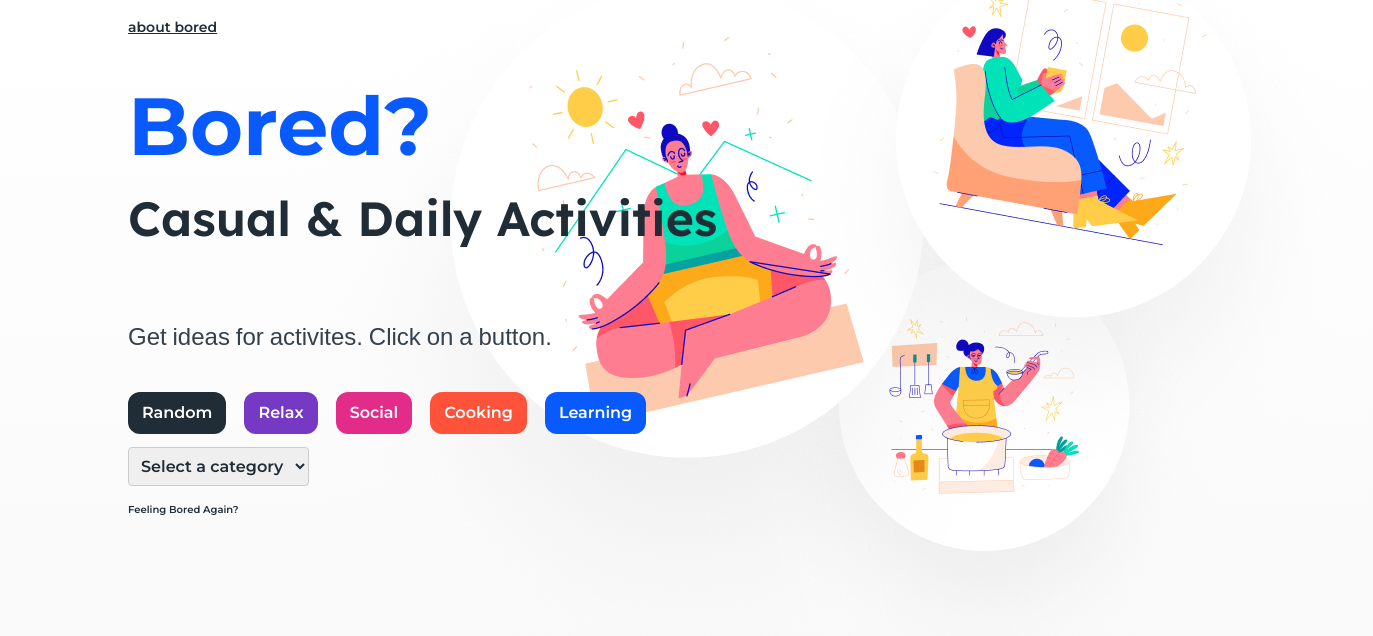
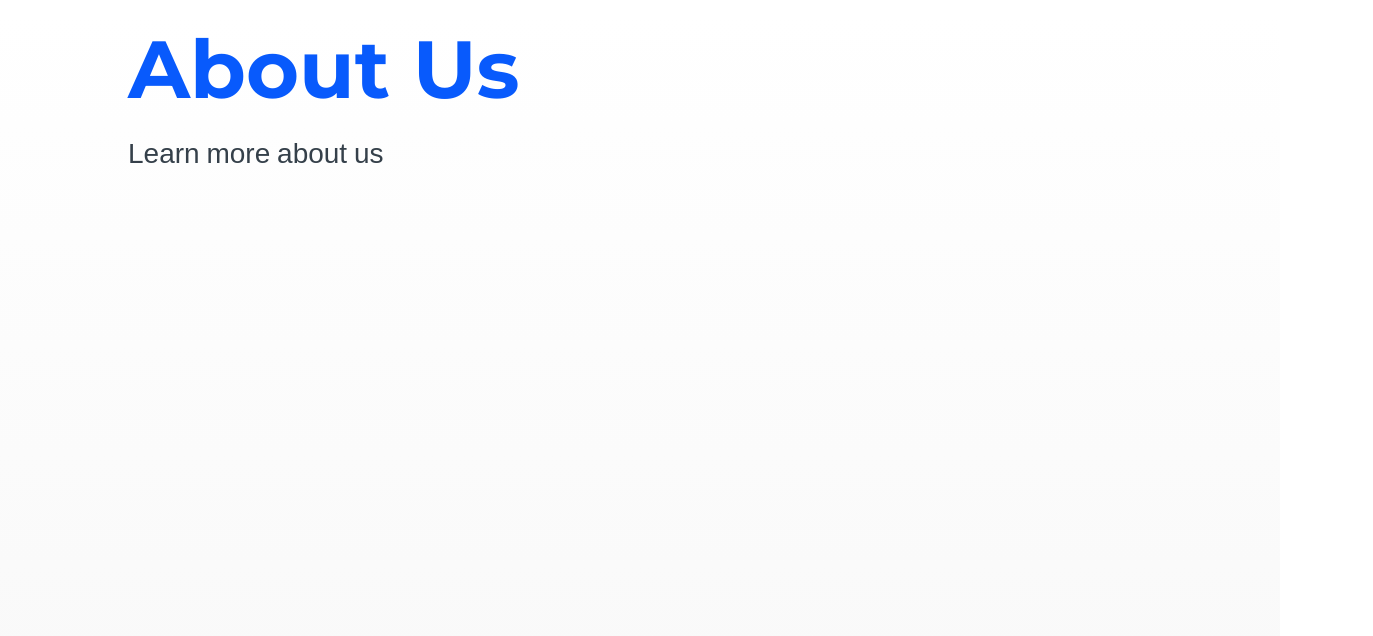
Before and after one commit to masiehdon/Bored, a React (Vite) app: page /about in a window 1280 px wide. Shown: the top 636 px of the page, 1373 px wide, since content can reach past the window. Built offline with nearby package versions, Linux system fonts and the light colour scheme.

Commit message:
Change routes: Move Homepage content + add Aboutpage

```diff
--- a/src/App.jsx
+++ b/src/App.jsx
@@ -1,71 +1,16 @@
-import { useState } from 'react';
-import Button from './components/Button';
-import './App.css'
-import DropDown from './components/DropDown';
+import { Routes, Route } from 'react-router-dom';
+import Home from './components/Home';
+import About from './components/About';
 
 function App() {
-  const [activities, setActivities] = useState([])
-  const [category, setCategory] = useState([])
-  const [isClicked, setIsClicked] = useState(false);
-
-
-  async function fetchActivities(selectedCategory) {
-    try {
-      const url = selectedCategory
-        ? `https://www.boredapi.com/api/activity?type=${selectedCategory}`
-        : `https://www.boredapi.com/api/activity/`
-
-      const response = await fetch(url);
-      const data = await response.json();
-      // const activity = data.activity
-      setActivities(data.activity)
-      console.log(data);
-    } catch (error) {
-      console.error("Error fetching activities:", error);
-    }
-  }
-  // useEffect(() => {
-  //   fetchActivities();
-  // }, [])
-
-
-
-  function handleButtonClick() {
-    fetchActivities(category)
-    setIsClicked(true)
-    console.log(category)
-  }
-
   return (
     <>
-      <div className="top-nav"><a href="" target="_blank">about bored</a></div>
-      <div className="header">
-        <h1>Bored?</h1>
-        <h2>Casual & Daily Activities</h2>
-        <p className="ingress">Get ideas for activites. Click on a button.</p>
-      </div>
-      <button className="activity random">Random</button>
-      <button className="activity relax">Relax</button>
-      <button className="activity social">Social</button>
-      <button className="activity cooking">Cooking</button>
-      <button className="activity learning">Learning</button>
-      <br></br>
-      <br></br>
-
-      <DropDown
-        onSetCategory={setCategory}
-      />
-      <h1>{activities}</h1>
-      <h2>{category}</h2>
-      {/* Passing down fetchActivities function as props to Button component */}
-      <Button
-        OnHandleButtonClick={handleButtonClick}
-        category={category}
-      >
-        {isClicked ? "Get a New Idea" : "Feeling Bored Again?"}
-      </Button>
+      <Routes>
+        <Route path='/' element={<Home />} />
+        <Route path='about' element={<About />} />
+      </Routes>
     </>
-  )
+  );
 }
 
-export default App
+export default App;
--- /dev/null
+++ b/src/components/About.jsx
@@ -0,0 +1,10 @@
+function About() {
+  return (
+    <div>
+      <h1>About Us</h1>
+      <p>Learn more about us</p>
+    </div>
+  )
+}
+
+export default About;
--- a/src/components/Home.jsx
+++ b/src/components/Home.jsx
@@ -1,11 +1,68 @@
-/* eslint-disable react/no-unescaped-entities */
+import { useState } from 'react';
+import Button from './Button';
+import '../App.css'
+import DropDown from './DropDown';
+
 function Home() {
-    return (
-        <div>
-            <h1>Welcome to our Activity Suggestion Page!</h1>
-            <p>Feeling a little bored? Looking for something exciting, relaxing, or just different to do? You're in the right place! Our activity suggestion tool is here to help you find fun and interesting activities to keep you engaged and entertained.</p>
-        </div>
-    )
+  const [activities, setActivities] = useState([]);
+  const [category, setCategory] = useState([]);
+  const [isClicked, setIsClicked] = useState(false);
+
+  async function fetchActivities(selectedCategory) {
+    try {
+      const url = selectedCategory
+        ? `https://www.boredapi.com/api/activity?type=${selectedCategory}`
+        : `https://www.boredapi.com/api/activity/`
+
+      const response = await fetch(url);
+      const data = await response.json();
+      // const activity = data.activity
+      setActivities(data.activity)
+      console.log(data);
+    } catch (error) {
+      console.error("Error fetching activities:", error);
+    }
+  }
+  // useEffect(() => {
+  //   fetchActivities();
+  // }, [])
+
+  function handleButtonClick() {
+    fetchActivities(category)
+    setIsClicked(true)
+    console.log(category)
+  }
+
+  return (
+    <>
+      <div className="top-nav"><a href="" target="_blank">about bored</a></div>
+      <div className="header">
+        <h1>Bored?</h1>
+        <h2>Casual & Daily Activities</h2>
+        <p className="ingress">Get ideas for activites. Click on a button.</p>
+      </div>
+      <button className="activity random">Random</button>
+      <button className="activity relax">Relax</button>
+      <button className="activity social">Social</button>
+      <button className="activity cooking">Cooking</button>
+      <button className="activity learning">Learning</button>
+      <br></br>
+      <br></br>
+
+      <DropDown
+        onSetCategory={setCategory}
+      />
+      <h1>{activities}</h1>
+      <h2>{category}</h2>
+      {/* Passing down fetchActivities function as props to Button component */}
+      <Button
+        OnHandleButtonClick={handleButtonClick}
+        category={category}
+      >
+        {isClicked ? "Get a New Idea" : "Feeling Bored Again?"}
+      </Button>
+    </>
+  );
 }
 
-export default Home
+export default Home;
--- a/src/main.jsx
+++ b/src/main.jsx
@@ -1,10 +1,12 @@
 import React from 'react'
 import ReactDOM from 'react-dom/client'
 import App from './App.jsx'
-
+import { BrowserRouter } from 'react-router-dom'
 
 ReactDOM.createRoot(document.getElementById('root')).render(
   <React.StrictMode>
-    <App />
+    <BrowserRouter>
+      <App />
+    </BrowserRouter>
   </React.StrictMode>,
 )
```
